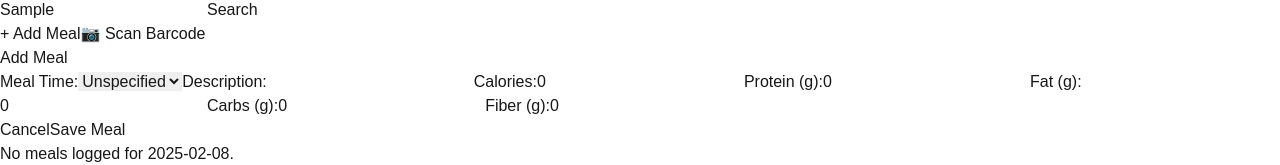
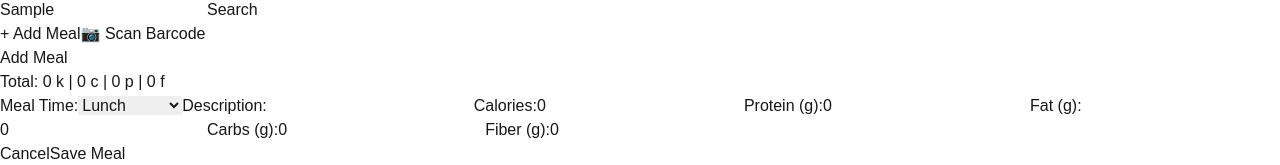
Before and after one commit to cdrake/fortamazing, a Next.js app: page /diet in a window 1280 px wide. Both pictures are taken after typing "Sample" into the empty fields and a click on the button "+ Add Meal". Shown: the part 170-335 px from the top of the page. Built offline with nearby package versions, Linux system fonts and the light colour scheme; no server answers; what @radix-ui/themes would draw is missing.

Commit message:
Set default meal time

```diff
--- a/src/app/diet/components/AddMealForm.tsx
+++ b/src/app/diet/components/AddMealForm.tsx
@@ -11,6 +11,14 @@ export default function AddMealForm({
   onSave: (meal: Meal) => void
   onCancel: () => void
 }) {
+  const getDefaultMealTime = () => {
+    const hour = new Date().getHours()
+    if (hour >= 5 && hour < 11) return 'breakfast'
+    if (hour >= 11 && hour < 15) return 'lunch'
+    if (hour >= 15 && hour < 21) return 'dinner'
+    return 'snack'
+  }
+
   const [formData, setFormData] = useState<Meal>(
     initialData || {
       id: '',
@@ -24,15 +32,13 @@ export default function AddMealForm({
       sodium: 0,
       cholesterol: 0,
       source: 'OpenFoodFacts',
-      mealTime: 'unspecified',
+      mealTime: getDefaultMealTime()
     }
   )
 
-  // const [mealTime, setMealTime] = useState('unspecified')
-
   useEffect(() => {
     if (initialData) {
-      setFormData(initialData)
+      setFormData({...initialData, mealTime: getDefaultMealTime()})
     }
   }, [initialData])
 
@@ -40,9 +46,9 @@ export default function AddMealForm({
     const { name, value } = e.target;
     setFormData((prev) => ({
       ...prev,
-      [name]: value, // ✅ Ensure value is properly assigned
-    }));
-  };
+      [name]: value,
+    }))
+  }
 
   return (
     <form
@@ -53,6 +59,10 @@ export default function AddMealForm({
       className="border p-4 rounded shadow-md bg-white"
     >
       <h3 className="text-xl font-bold mb-2">Add Meal</h3>
+
+      <div className="mb-4 font-bold">
+        Total: {formData.calories} k | {formData.carbs} c | {formData.protein} p | {formData.fat} f
+      </div>
 
       <label className="block mb-2">
         Meal Time:
```
